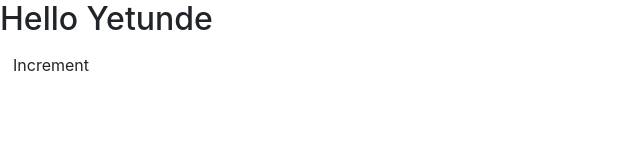
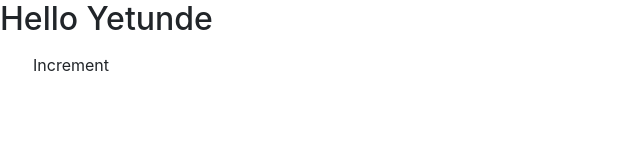
Before and after one commit to jamesoyanna/video-rental-app, a React (Create React App) app: page / in a window 1280 px wide. Shown: the top 160 px of the page, without its empty margins (0-640 px from the left). Built offline with nearby package versions, Linux system fonts and the light colour scheme.

Commit message:
added style

```diff
--- a/src/App.css
+++ b/src/App.css
@@ -25,5 +25,7 @@
   background:brown ;
   cursor: pointer;
   color: #fff;
+  margin-left: 20px;
+  padding: 10px;
 
 }
```
